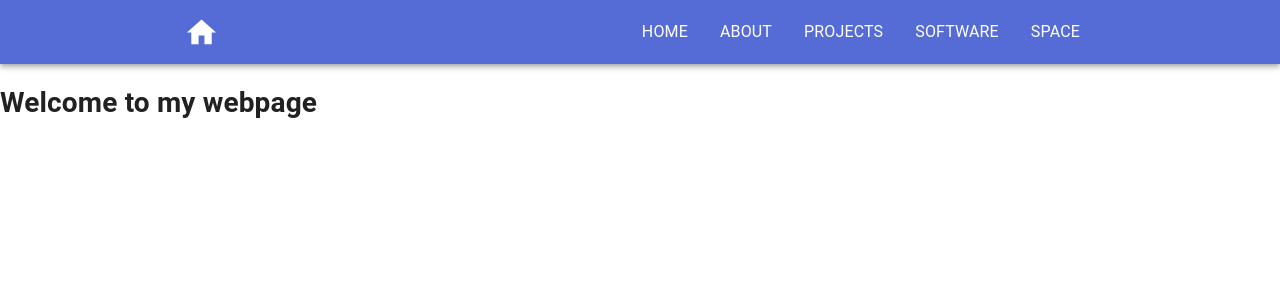
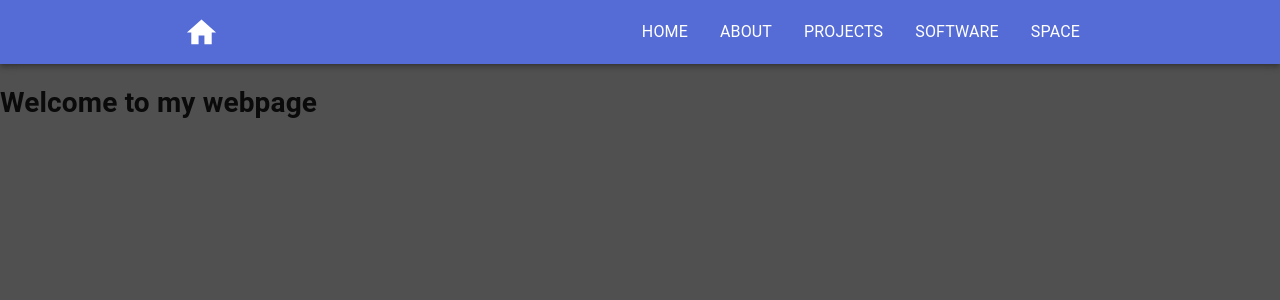
Before and after one commit to wkencel/Homesite, a Next.js app: page / in a window 1280 px wide. Shown: the top 300 px of the page. Built offline with nearby package versions, Linux system fonts and the light colour scheme; a web font is replaced by a local one.

Commit message:
polished navbar

```diff
--- a/components/Nav.tsx
+++ b/components/Nav.tsx
@@ -40,12 +40,13 @@ const Nav= () => {
             className={classes.navDisplayFlex}
           >
             {navLinks.map(({ title, path }) => (
-              // TODO: change anchor tag to Link from Gatsby or react router
-              <a href={path} key={title} className={classes.linkText}>
-                <ListItem button>
-                  <ListItemText primary={title} />
-                </ListItem>
-              </a>
+              <Link href={path} key={title}>
+                <a className={classes.linkText}>
+                  <ListItem button>
+                    <ListItemText primary={title} />
+                  </ListItem>
+                </a>
+              </Link>
             ))}
           </List>
         </Container>
--- a/package.json
+++ b/package.json
@@ -29,12 +29,14 @@
     "next": "^10.0.7",
     "nodemon": "^2.0.7",
     "react": "^17.0.1",
-    "react-dom": "^17.0.1"
+    "react-dom": "^17.0.1",
+    "react-router": "^5.2.0",
+    "react-router-dom": "^5.2.0"
   },
   "devDependencies": {
+    "@types/material-ui": "^0.21.8",
     "@types/node": "^14.14.31",
     "@types/react": "^17.0.2",
-    "@types/material-ui": "^0.21.8",
     "typescript": "^4.2.2"
   }
 }
--- a/src/theme.tsx
+++ b/src/theme.tsx
@@ -14,7 +14,7 @@ const theme = createMuiTheme({
       main: red.A400,
     },
     background: {
-      default: '#fff',
+      default: '#505050',
     },
   },
 });
```
Also changed, not shown: 1 other file (tests, documents, lock files or other folders).
